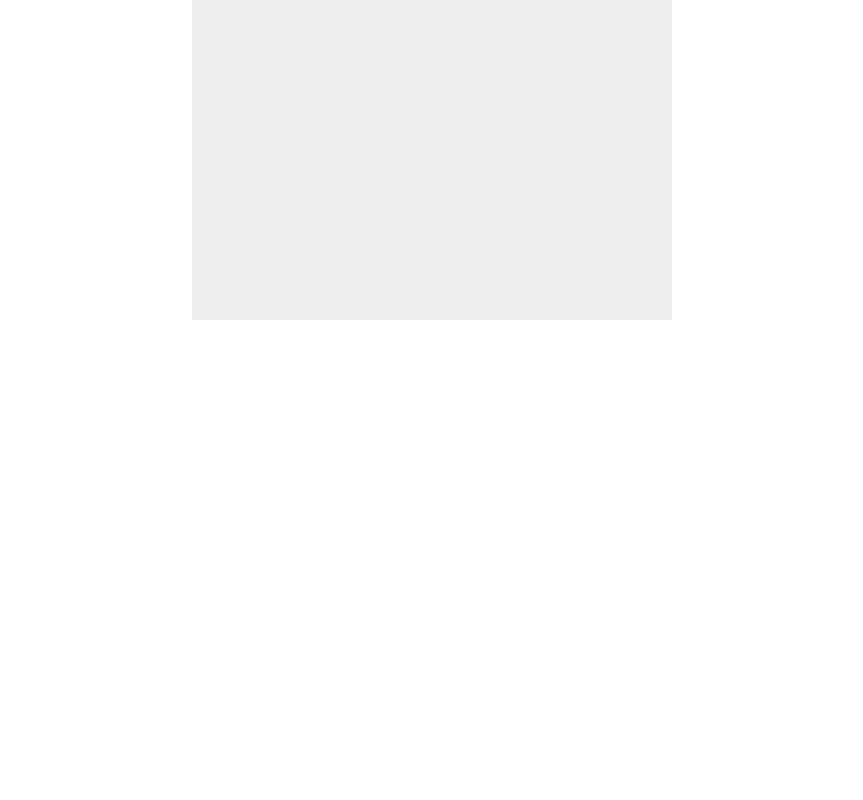
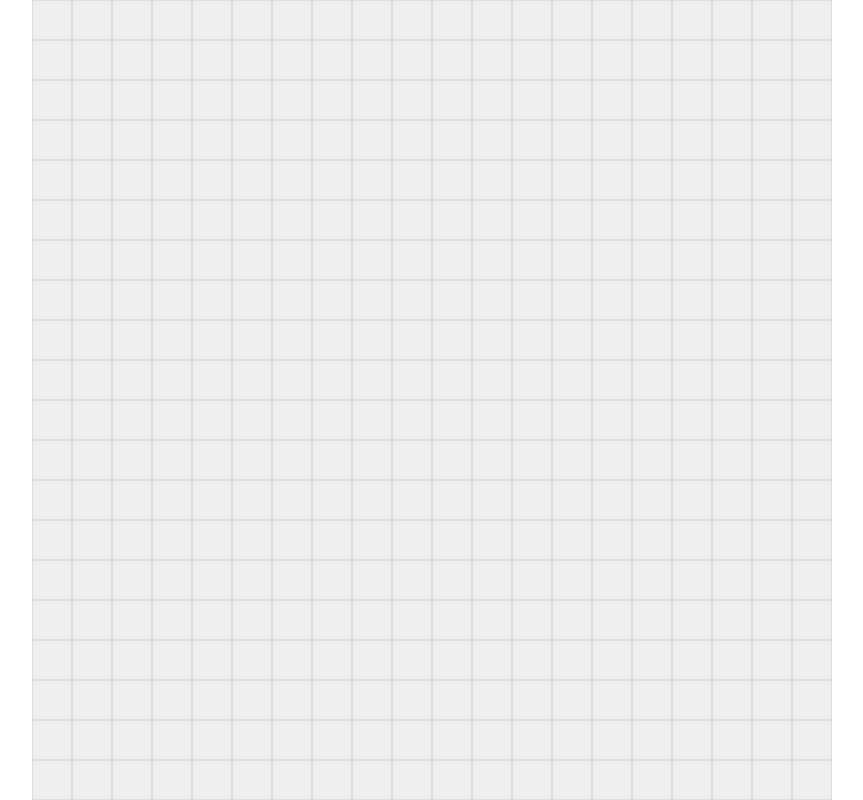
Before and after one commit to bianca-8/personal-website, a website: page game.html in a window 1280 px wide. Shown: the whole page, without its empty margins (208-1071 px from the left). Drawn offline with Linux system fonts and the light colour scheme.

Commit message:
add grid

```diff
--- a/game.html
+++ b/game.html
@@ -16,19 +16,39 @@
     </style>
   </head>
   <body>
-    <canvas id="myCanvas" width="480" height="320"></canvas>
+    <canvas id="myCanvas" width="800" height="800"></canvas>
 
     <script>
         const canvas = document.getElementById("myCanvas");
-        canvas.addEventListener("click", drawDot);
         const ctx = canvas.getContext("2d");
         const dotRadius = 10;
+        const gridSize = 20;
+        const cellSize = canvas.width / gridSize;
+
         let dots = [];
-        let rightPressed = false;
-        let leftPressed = false;
-        let interval = 0;
 
-        ctx.beginPath();
+        canvas.addEventListener("click", drawDot);
+
+        function drawGrid() {
+            ctx.strokeStyle = "#ccc";
+            ctx.lineWidth = 1;
+
+            for (let i = 0; i <= gridSize; i++) {
+                let pos = i * cellSize;
+
+                // vertical line
+                ctx.beginPath();
+                ctx.moveTo(pos, 0);
+                ctx.lineTo(pos, canvas.height);
+                ctx.stroke();
+
+                // horizontal line
+                ctx.beginPath();
+                ctx.moveTo(0, pos);
+                ctx.lineTo(canvas.width, pos);
+                ctx.stroke();
+            }
+        }
 
         function drawDot(e) {
             const rect = canvas.getBoundingClientRect();
@@ -36,6 +56,18 @@
             const y = e.clientY - rect.top;
 
             dots.push({ x, y });
+        }
+
+        function handleClick(e) {
+            const rect = canvas.getBoundingClientRect();
+            const x = e.clientX - rect.left;
+            const y = e.clientY - rect.top;
+
+            const gridX = Math.round(x / cellSize) * cellSize; // snap to grid
+            const gridY = Math.round(y / cellSize) * cellSize;
+
+            dots.push({ x: gridX, y: gridY });
+            draw();
         }
 
         function drawDots() {
@@ -54,108 +86,10 @@
 
         function draw() {
             ctx.clearRect(0, 0, canvas.width, canvas.height);
+            drawGrid();
             drawDots();
         }
-
-        interval = setInterval(draw, 10);
-
-        /*
-        const canvas = document.getElementById("myCanvas");
-        const ctx = canvas.getContext("2d");
-        const ballRadius = 10;
-        const paddleHeight = 10;
-        const paddleWidth = 75;
-        let paddleX = (canvas.width - paddleWidth) / 2;
-        let rightPressed = false;
-        let leftPressed = false;
-        let interval = 0;
-
-        ctx.beginPath();
-        ctx.rect(20, 40, 50, 50);
-        ctx.fillStyle = "red";
-        ctx.fill();
-        ctx.closePath();
-
-        ctx.beginPath();
-        ctx.arc(240, 160, 20, 0, Math.PI * 2, false);
-        ctx.fillStyle = "green";
-        ctx.fill();
-        ctx.closePath();
-
-        ctx.beginPath();
-        ctx.rect(160, 10, 100, 40);
-        ctx.strokeStyle = "rgb(0 0 255 / 50%)";
-        ctx.stroke();
-        ctx.closePath();
-
-        let x = canvas.width / 2;
-        let y = canvas.height - 30;
-        let dx = 2;
-        let dy = -2;
-        function drawBall() {
-            ctx.beginPath();
-            ctx.arc(x, y, ballRadius, 0, Math.PI * 2);
-            ctx.fillStyle = "#0095DD";
-            ctx.fill();
-            ctx.closePath();
-        }
-
-        function drawPaddle() {
-            ctx.beginPath();
-            ctx.rect(paddleX, canvas.height - paddleHeight, paddleWidth, paddleHeight);
-            ctx.fillStyle = "#0095DD";
-            ctx.fill();
-            ctx.closePath();
-        }
-
-        function draw() {
-            ctx.clearRect(0, 0, canvas.width, canvas.height);
-            drawBall();
-            drawPaddle();
-            x += dx;
-            y += dy;
-
-            if (x + dx > canvas.width - ballRadius || x + dx < ballRadius) {
-            dx = -dx;
-            }
-            if (y + dy < ballRadius) {
-                dy = -dy;
-            } else if (y + dy > canvas.height - ballRadius) {
-                if (x > paddleX && x < paddleX + paddleWidth) {
-                    dy = -dy;
-                } else {
-                    alert("GAME OVER");
-                    document.location.reload();
-                    clearInterval(interval);
-                }
-            }
-
-            if (rightPressed) {
-            paddleX = Math.min(paddleX + 7, canvas.width - paddleWidth);
-            } else if (leftPressed) {
-            paddleX = Math.max(paddleX - 7, 0);
-            }
-        }
-
-        document.addEventListener("keydown", keyDownHandler);
-        document.addEventListener("keyup", keyUpHandler);
-
-        function keyDownHandler(e) {
-        if (e.key === "Right" || e.key === "ArrowRight") {
-            rightPressed = true;
-        } else if (e.key === "Left" || e.key === "ArrowLeft") {
-            leftPressed = true;
-        }
-        }
-
-        function keyUpHandler(e) {
-        if (e.key === "Right" || e.key === "ArrowRight") {
-            rightPressed = false;
-        } else if (e.key === "Left" || e.key === "ArrowLeft") {
-            leftPressed = false;
-        }
-        }
-        interval = setInterval(draw, 10);*/
+        draw();
 
     </script>
   </body>
```
